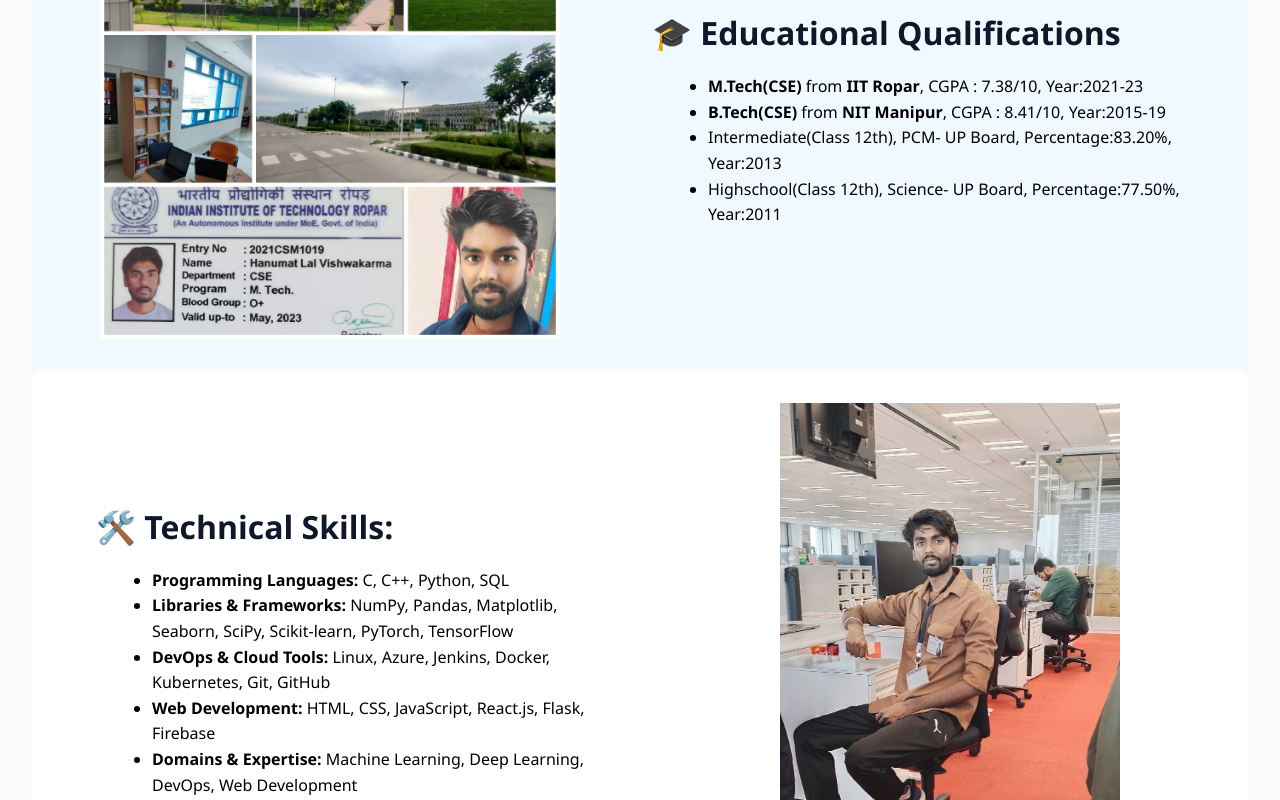
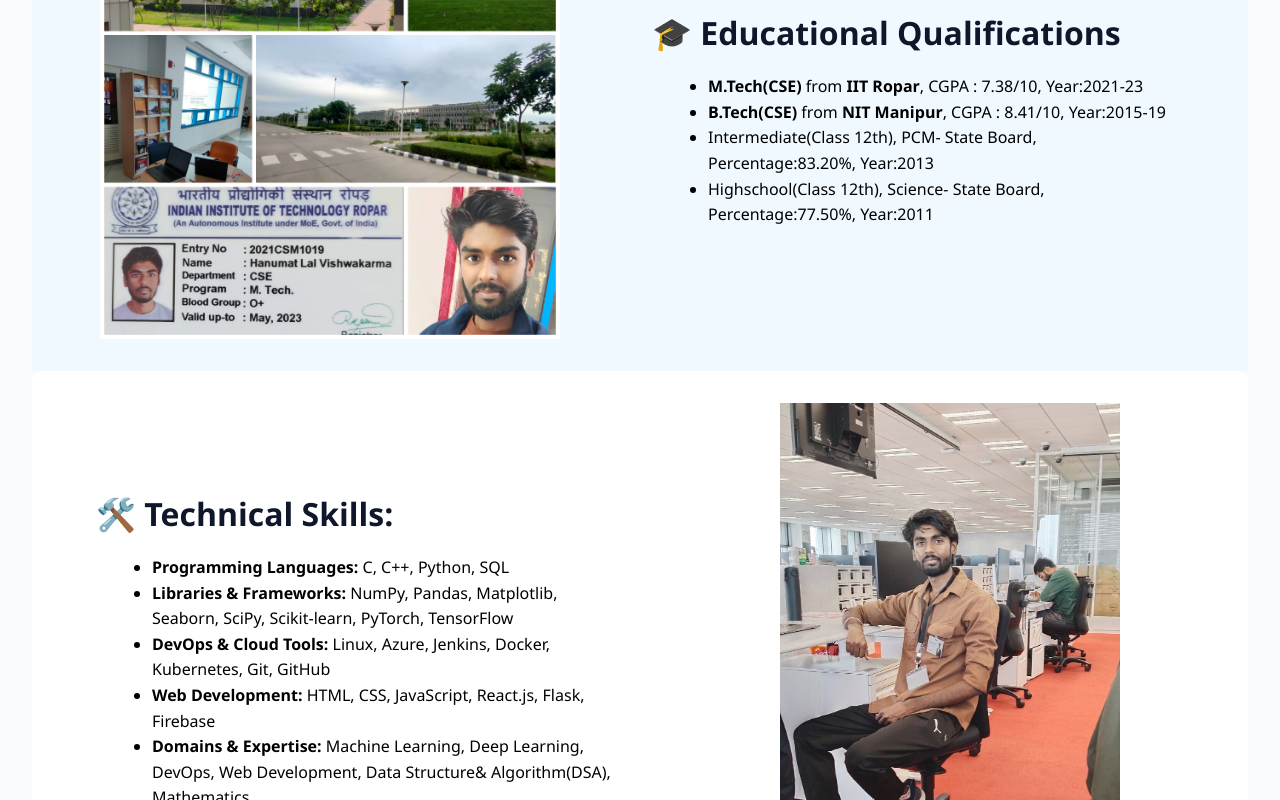
Before and after one commit to wenvhlv/wenvhlv, a React (Create React App) app: page / in a window 1280 px wide. Shown: the part 1020-1820 px from the top of the page. Built offline with nearby package versions, Linux system fonts and the light colour scheme.

Commit message:
updated interest

```diff
--- a/src/pages/Home.jsx
+++ b/src/pages/Home.jsx
@@ -55,11 +55,11 @@ function Home() {
               8.41/10, Year:2015-19
             </li>
             <li>
-              Intermediate(Class 12th), PCM- UP Board, Percentage:83.20%,
+              Intermediate(Class 12th), PCM- State Board, Percentage:83.20%,
               Year:2013
             </li>
             <li>
-              Highschool(Class 12th), Science- UP Board, Percentage:77.50%,
+              Highschool(Class 12th), Science- State Board, Percentage:77.50%,
               Year:2011
             </li>
           </ul>
@@ -87,8 +87,7 @@ function Home() {
               Flask, Firebase
             </li>
             <li>
-              <strong>Domains & Expertise:</strong> Machine Learning, Deep
-              Learning, DevOps, Web Development
+              <strong>Domains & Expertise:</strong> Machine Learning, Deep Learning, DevOps, Web Development, Data Structure& Algorithm(DSA), Mathematics
             </li>
           </ul>
         </div>
```
